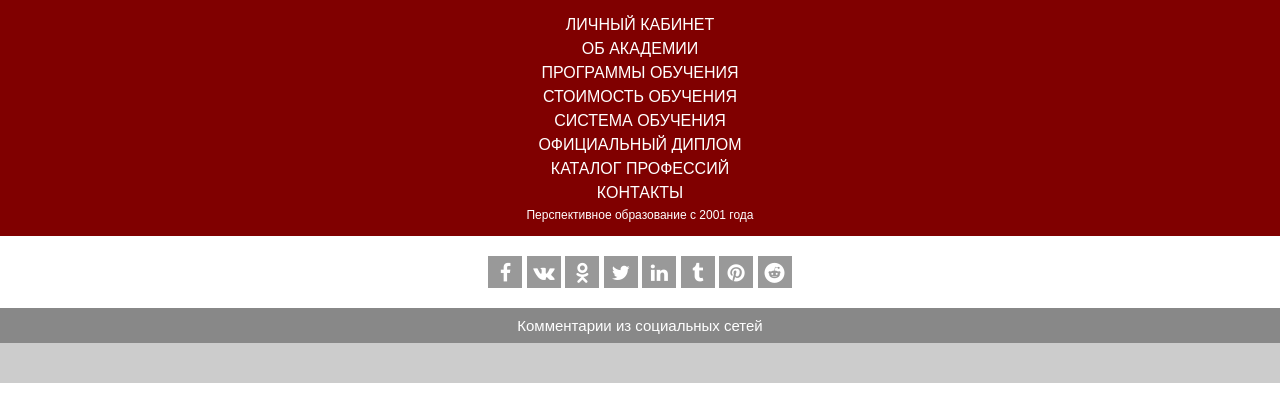
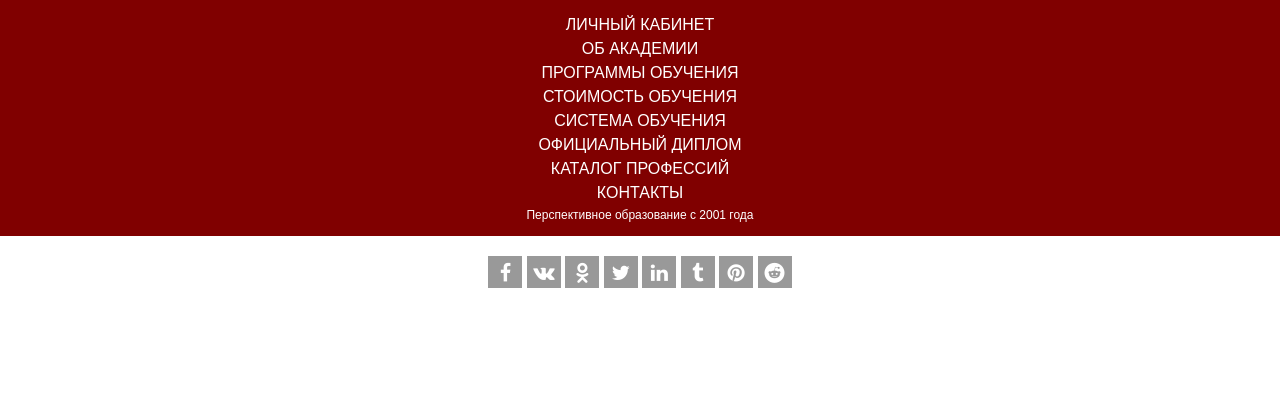
Before and after one commit to ICDL2016/AMONAG-ACADEMY, a PHP site: page /amonag/iab-pages/edit-profile.php in a window 1280 px wide. Shown: the part 404-800 px from the top of the page. Run offline with PHP 8.4, Linux system fonts and the light colour scheme; some libraries are stand-ins or nearby versions.

Commit message:
Add files via upload

```diff
--- a/amonag/iab-pages/_footer.php
+++ b/amonag/iab-pages/_footer.php
@@ -37,16 +37,16 @@
     </div>
 
 </div>
-<div class="comments">
-
-    <div class="comments-title">
-        <div class="container">
-            Комментарии из социальных сетей
-        </div>
-    </div>
-
-    <div class="comments-block"></div>
-</div>
+<!--<div class="comments">-->
+<!---->
+<!--    <div class="comments-title">-->
+<!--        <div class="container">-->
+<!--            Комментарии из социальных сетей-->
+<!--        </div>-->
+<!--    </div>-->
+<!---->
+<!--    <div class="comments-block"></div>-->
+<!--</div>-->
 
 
 <!--[if lt IE 9]>
--- a/amonag/iab-pages/css/main.css
+++ b/amonag/iab-pages/css/main.css
@@ -2936,6 +2936,12 @@ table.support-ticket-edit-form td, table.support-ticket-edit-form th {
 .btn__try {
 	width: 180px;
 	font-size: 16px;
+	transition: all .3s;
+}
+
+.btn__try:hover {
+	color: #fff!important;
+	background: #b70018!important;
 }
 
 .menu {
```
